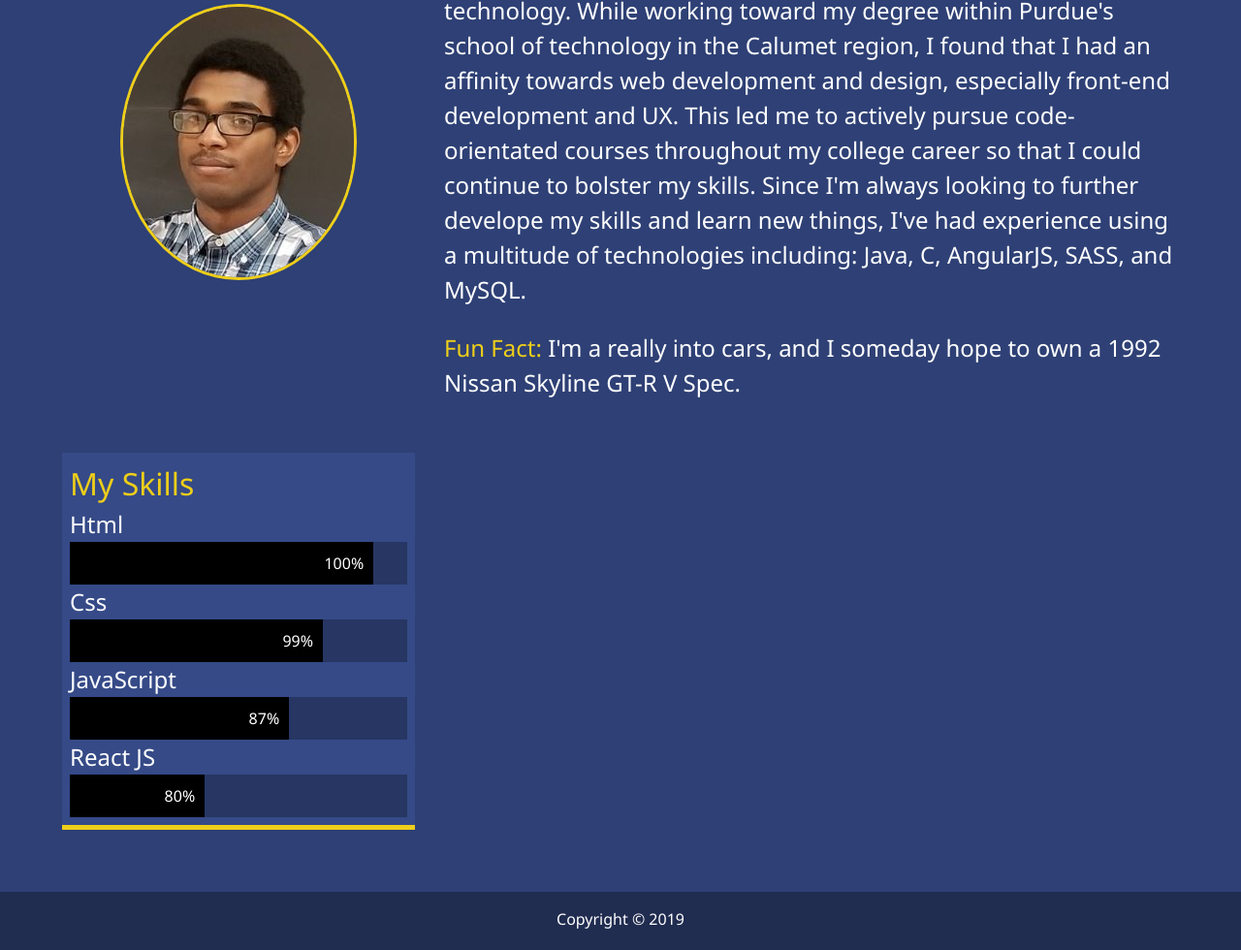
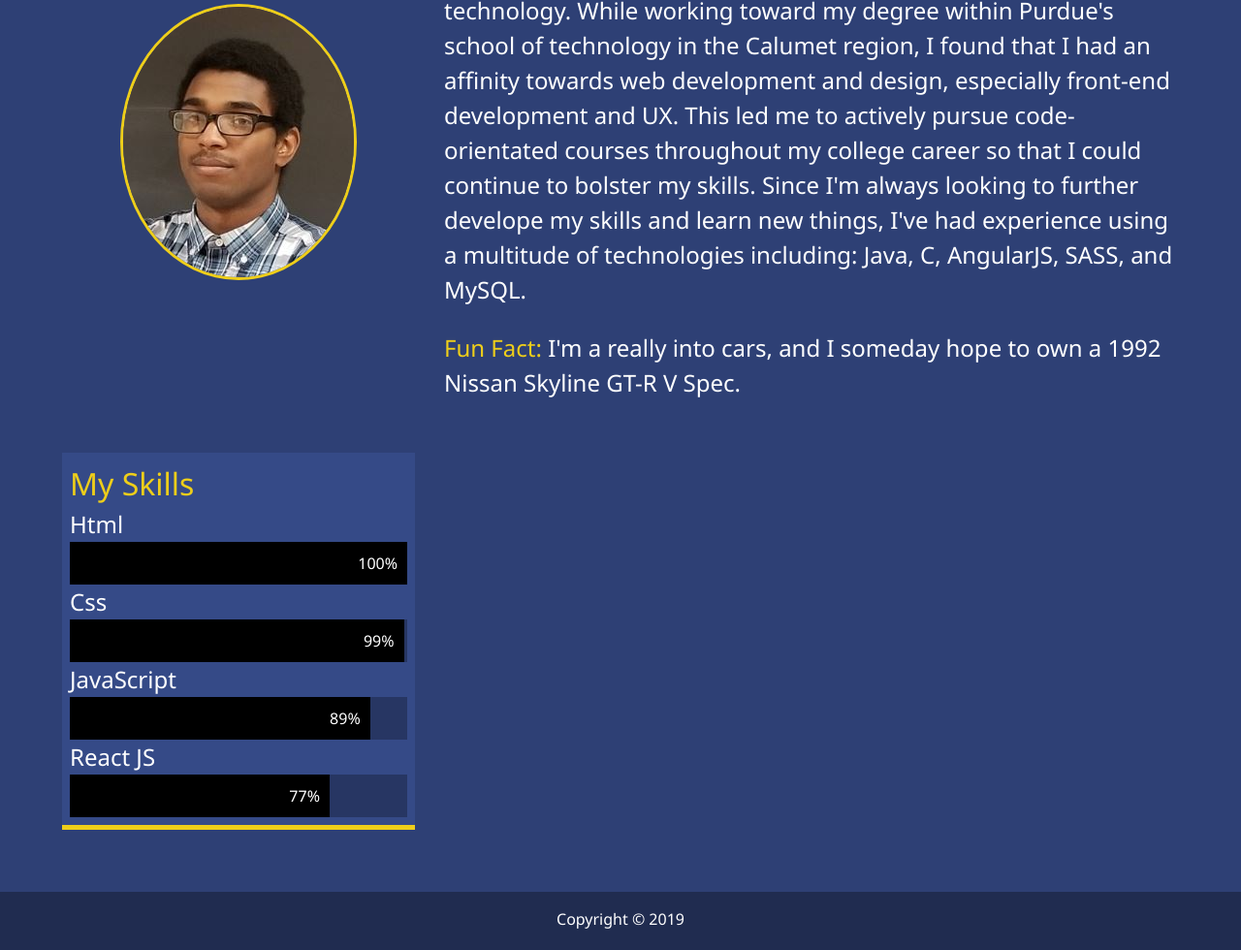
Before and after one commit to cpmays/Portfolio, a website: page dist/about.html in a window 1280 px wide. Shown: the part 427-1407 px from the top of the page at 97% size. Drawn offline with Linux system fonts and the light colour scheme.

Commit message:
updates 8/9/20

```diff
--- a/scss/main.scss
+++ b/scss/main.scss
@@ -115,22 +115,22 @@ main {
 }
 //Skill Bars
 .html {
-  width: 90%;
+  width: 100%;
   background-color: set-text-color($secondary-color);
 }
 
 .css {
-  width: 75%;
+  width: 99%;
   background-color: set-text-color($secondary-color);
 }
 
 .js {
-  width: 65%;
+  width: 89%;
   background-color: set-text-color($secondary-color);
 }
 
-.php {
-  width: 40%;
+.react {
+  width: 77%;
   background-color: set-text-color($secondary-color);
 }
 
```
Also changed, not shown: dist/about.html, dist/css/main.css, 2 other files.
